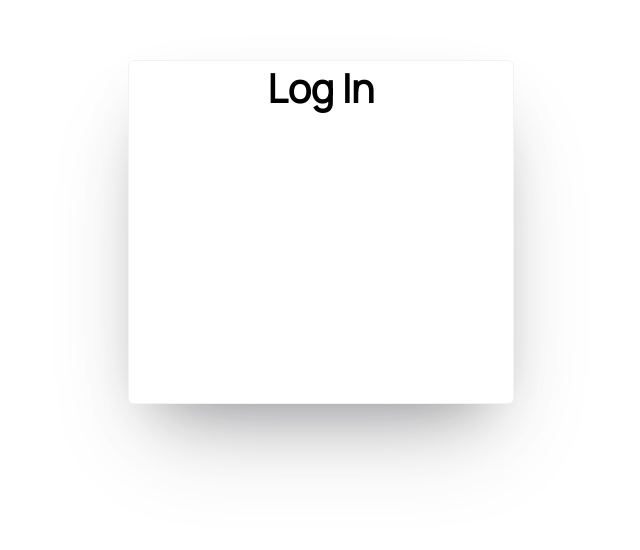
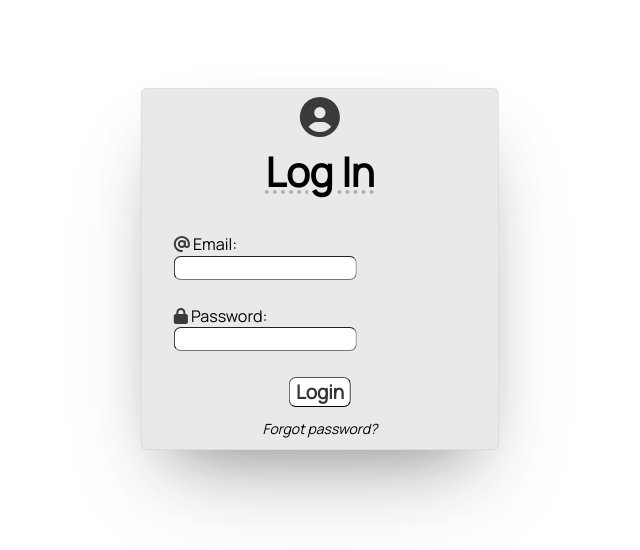
Before and after one commit to denisnaste14/Licenta, a React (Create React App) app: page / in a window 1280 px wide. Shown: the part 150-700 px from the top of the page, without its empty margins (320-960 px from the left). Built offline with nearby package versions, Linux system fonts and the light colour scheme.

Commit message:
login design finished

```diff
--- a/package.json
+++ b/package.json
@@ -3,6 +3,9 @@
   "version": "0.1.0",
   "private": true,
   "dependencies": {
+    "@fortawesome/fontawesome-svg-core": "^1.3.0",
+    "@fortawesome/free-solid-svg-icons": "^6.0.0",
+    "@fortawesome/react-fontawesome": "^0.1.17",
     "@testing-library/jest-dom": "^5.16.1",
     "@testing-library/react": "^11.2.7",
     "@testing-library/user-event": "^12.8.3",
--- /dev/null
+++ b/src/components/FontawsomeIcons/Icons.js
@@ -0,0 +1,4 @@
+import { library } from "@fortawesome/fontawesome-svg-core";
+import { faCircleUser, faAt, faLock} from "@fortawesome/free-solid-svg-icons";
+
+library.add(faCircleUser,faAt, faLock);
--- a/src/components/Login.js
+++ b/src/components/Login.js
@@ -1,12 +1,47 @@
-import React from 'react'
+import React, {useState} from 'react'
+import '../components/FontawsomeIcons/Icons'
+import { FontAwesomeIcon } from '@fortawesome/react-fontawesome'
+import { faCoffee } from '@fortawesome/free-solid-svg-icons'
 import './StylesCss/Login.css'
+
+
+const login_action = async e =>{
+    e.preventDefault();
+}
+
 function Login() {
+
+  const [email,setEmail] = useState();
+  const [password,setPassword] = useState();
+
   return (
       <>
         <div className='login'>
             <div className='login-container'>
                 <div className='login-title'>
-                    Log In
+                  <FontAwesomeIcon icon='circle-user' opacity='0.75'/>
+                    <p className='login-title-text'>Log In</p>
+                </div>
+                <div className='login-bad-credentials'></div>
+                <div className='login-form'>
+                  <form onSubmit={login_action}>
+                    <div className='login-group'>
+                    <FontAwesomeIcon icon='at' opacity='0.75'/>
+                      <label for="email" className='login-label'> Email:</label><br/>
+                      <input className='login-input' type="email" id="email" name="email" onChange={e => setEmail(e.target.value)}/><br/>
+                    </div>
+                    <div className='login-group'>
+                    <FontAwesomeIcon icon='lock' opacity='0.75'/>
+                      <label for="password" className='login-label'> Password:</label><br/>
+                      <input className='login-input' type="password" id="password" name="password" onChange={e => setPassword(e.target.value)}/><br/>
+                    </div>
+                    <div className='login-submit-btn'>
+                      <input type="submit" value="Login" id='login-submit'/>
+                    </div>
+                  </form>
+                  <div className='login-forgot-password'>
+                      Forgot password?
+                  </div>
                 </div>
             </div>
         </div>
--- a/src/components/StylesCss/Login.css
+++ b/src/components/StylesCss/Login.css
@@ -1,18 +1,19 @@
 @import url('https://fonts.googleapis.com/css2?family=Manrope&display=swap');
 .login{
-    display:block;
+    align-items:flex-end;
+    display:flex;
     position: absolute;
-    width: 30vw;
-    height: 40vh;
-    min-width: 300px;
-    min-height: 380px;
-    /* border: 1px solid black; */
+    width: 28vw;
+    height: 48vh;
+    min-width: 290px;
+    min-height: 400px;
     top:50%;
     left:50%;
     transform: translate(-50%, -50%);
 }
 
 .login-container{
+    background-color: #e9e9e9;
     box-shadow: rgba(50, 50, 62, 0.25) 0px 50px 100px -30px, rgba(0, 0, 0, 0.35) 0px 30px 60px -30px;
     width: 100%;
     height: 90%;
@@ -24,7 +25,69 @@
     font-family: 'Manrope', sans-serif;
     text-align: center;
     width: 100%;
-    height: 18%;
+    height: 30%;
     font-weight: 900;
-    font-size: calc(21px + 0.8vw + 1vh);
+    text-decoration: underline;
+    text-decoration-style:dotted;
+    text-decoration-color: rgba(0, 0, 0, 0.25);
+    font-size: calc(31px + 0.4vw + 0.5vh);
 }
+
+.login-title-text{
+    margin: 0;
+    padding: 0;
+}
+
+.login-bad-credentials{
+    height: 10%;
+}
+
+.login-form{
+    width: 100%;
+    height: 50%;
+    font-size: calc(7px + 0.4vw + 0.5vh);
+    font-family: 'Manrope', sans-serif;
+}
+
+.login-group{
+    padding-left: calc(19px + 1vw);
+    padding-bottom: calc(19px + 0.8vh);
+}
+
+.login-input{
+    border-width: 1px;
+    border-radius: 7px;
+    height: 20px;
+}
+
+.login-submit-btn{
+    text-align: center;
+}
+
+#login-submit{
+    font-family: 'Manrope', sans-serif;
+    font-size: calc(10px + 0.4vw + 0.5vh);
+    font-weight: 600;
+    border-width: 1px;
+    border-radius: 7px;
+    color: #343434;
+    background-color: white;
+}
+
+#login-submit:hover{
+    background-color: #343443;
+    color:white;
+}
+
+.login-forgot-password{
+    height: 10%;
+    margin-top: 12px;
+    text-align: center;
+    font-size: calc(7px + 0.3vw + 0.4vh);
+    font-style: italic;
+}
+
+.login-forgot-password:hover{
+    color:red;
+    cursor: pointer;
+}
```
Also changed, not shown: 1 other file (tests, documents, lock files or other folders).
